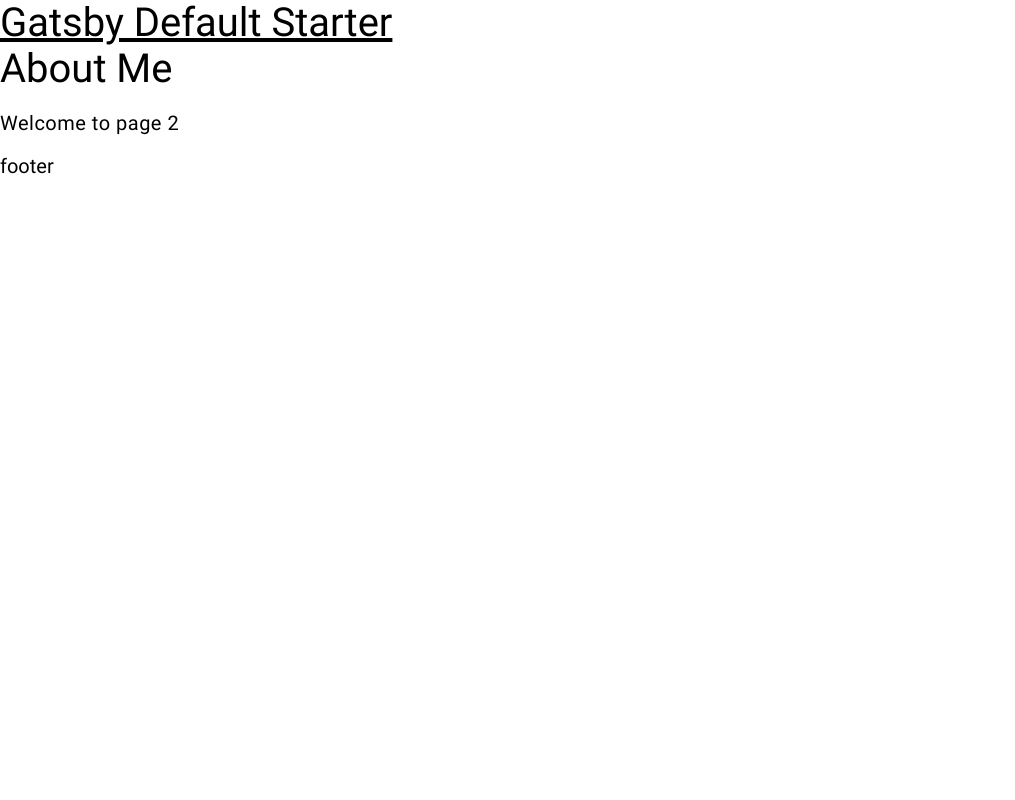
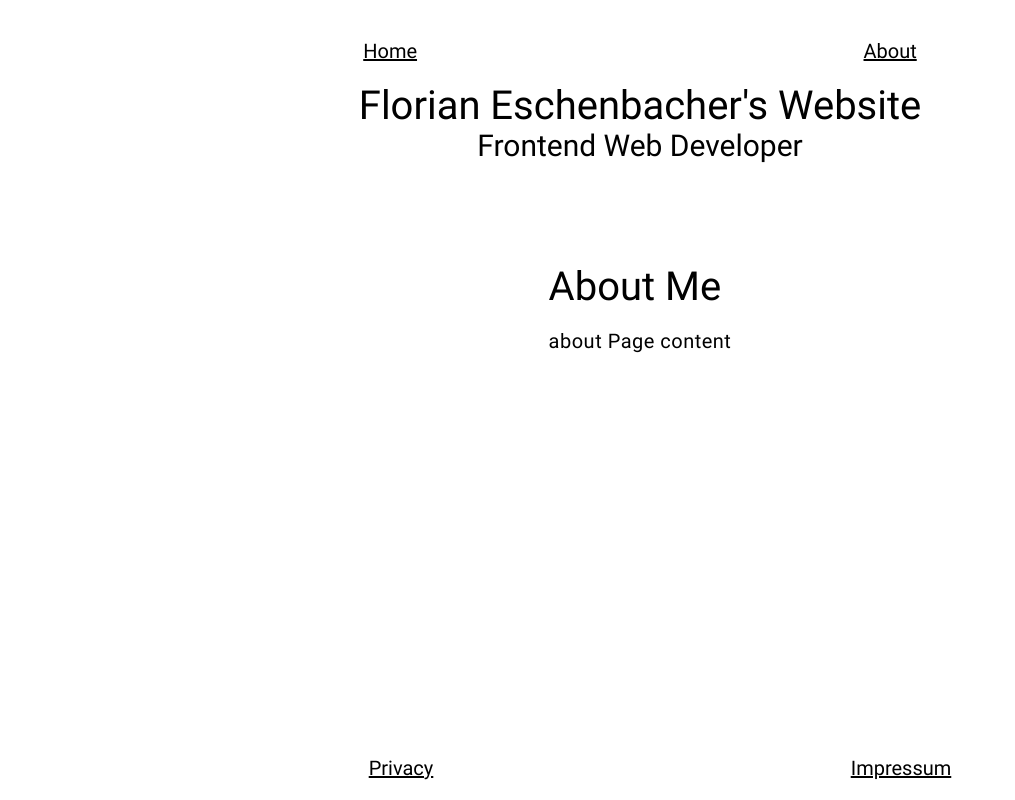
Before and after one commit to Florian-Eschenbacher/portfolio, a Gatsby site in the folder gatsby/: page /about in a window 1280 px wide. Shown: the whole page, without its empty margins (0-1015 px from the left). Built offline with nearby package versions, Linux system fonts and the light colour scheme; Gatsby itself is replaced by a stand-in of ours.

Commit message:
added very rudamental styles and navigation

```diff
--- a/gatsby/gatsby-config.js
+++ b/gatsby/gatsby-config.js
@@ -1,8 +1,8 @@
 module.exports = {
   siteMetadata: {
-    title: `Gatsby Default Starter`,
-    description: `Kick off your next, great Gatsby project with this default starter. This barebones starter ships with the main Gatsby configuration files you might need.`,
-    author: `@gatsbyjs`,
+    title: `Florian Eschenbacher's Website`,
+    description: `Frontend Web Developer`,
+    author: `Florian Eschenbacher`,
     lang: `en`,
     meta: [],
   },
--- /dev/null
+++ b/gatsby/src/components/Footer.tsx
@@ -0,0 +1,20 @@
+import { Link } from 'gatsby';
+import React from 'react';
+import styled from 'styled-components';
+
+const FooterStyles = styled.footer`
+  display: flex;
+  width: 100%;
+  justify-content: space-around;
+  margin: 2rem;
+  box-sizing: border-box;
+`;
+
+const Footer = () => (
+  <FooterStyles>
+    <Link to="/privacy">Privacy</Link>
+    <Link to="/impressum">Impressum</Link>
+  </FooterStyles>
+);
+
+export default Footer;
--- a/gatsby/src/components/Header.tsx
+++ b/gatsby/src/components/Header.tsx
@@ -1,18 +1,25 @@
-import { Link } from 'gatsby';
 import React from 'react';
+import styled from 'styled-components';
+import Nav from './Nav';
+
+const HeaderStyles = styled.header`
+  margin-bottom: 5rem;
+  display: flex;
+  align-items: center;
+  flex-direction: column;
+`;
 
 type HeaderProps = {
   siteTitle: string;
+  description: string;
 };
 
-const Header = ({ siteTitle }: HeaderProps) => (
-  <header>
-    <div>
-      <h1>
-        <Link to="/">{siteTitle}</Link>
-      </h1>
-    </div>
-  </header>
+const Header = ({ siteTitle, description }: HeaderProps) => (
+  <HeaderStyles>
+    <Nav />
+    <h1>{siteTitle}</h1>
+    <h2>{description}</h2>
+  </HeaderStyles>
 );
 
 export default Header;
--- a/gatsby/src/components/Layout.tsx
+++ b/gatsby/src/components/Layout.tsx
@@ -7,10 +7,27 @@
 
 import React from 'react';
 import { useStaticQuery, graphql } from 'gatsby';
+import styled from 'styled-components';
 import Header from './Header';
 import 'normalize.css';
 import Typography from '../styles/Typography';
 import GlobalStyles from '../styles/GlobalStyles';
+import Footer from './Footer';
+
+const LayoutStyles = styled.div`
+  max-width: 1000px;
+  margin: 0 auto;
+  padding-top: 2rem;
+  min-height: 100vh;
+  display: flex;
+  flex-direction: column;
+  box-sizing: border-box;
+  main {
+    margin-top: 5rem;
+    margin-bottom: auto;
+    align-self: center;
+  }
+`;
 
 type LayoutProps = {
   children?: React.ReactNode;
@@ -22,21 +39,23 @@
       site {
         siteMetadata {
           title
+          description
         }
       }
     }
   `);
 
   return (
-    <>
+    <LayoutStyles>
       <GlobalStyles />
       <Typography />
-      <Header siteTitle={data.site.siteMetadata?.title || `Title`} />
-      <div>
-        <main>{children}</main>
-        <footer>footer</footer>
-      </div>
-    </>
+      <Header
+        siteTitle={data.site.siteMetadata?.title || `Title`}
+        description={data.site.siteMetadata?.description}
+      />
+      <main>{children}</main>
+      <Footer />
+    </LayoutStyles>
   );
 };
 
--- a/gatsby/src/components/Nav.tsx
+++ b/gatsby/src/components/Nav.tsx
@@ -1,11 +1,19 @@
 import { Link } from 'gatsby';
 import React from 'react';
+import styled from 'styled-components';
+
+const NavStyles = styled.nav`
+  display: flex;
+  width: 100%;
+  justify-content: space-around;
+  margin: 2rem;
+`;
 
 const Nav = () => (
-  <nav>
+  <NavStyles>
     <Link to="/">Home</Link>
     <Link to="/about">About</Link>
-  </nav>
+  </NavStyles>
 );
 
 export default Nav;
--- a/gatsby/src/components/SEO.tsx
+++ b/gatsby/src/components/SEO.tsx
@@ -7,7 +7,7 @@
 
 import React from 'react';
 import { Helmet } from 'react-helmet';
-import { useStaticQuery, graphql, PageProps } from 'gatsby';
+import { useStaticQuery, graphql } from 'gatsby';
 
 type SeoProps = {
   title: string;
--- a/gatsby/src/pages/about.tsx
+++ b/gatsby/src/pages/about.tsx
@@ -6,7 +6,7 @@
   <>
     <SEO title="About" />
     <h1>About Me</h1>
-    <p>Welcome to page 2</p>
+    <p>about Page content</p>
   </>
 );
 
```
